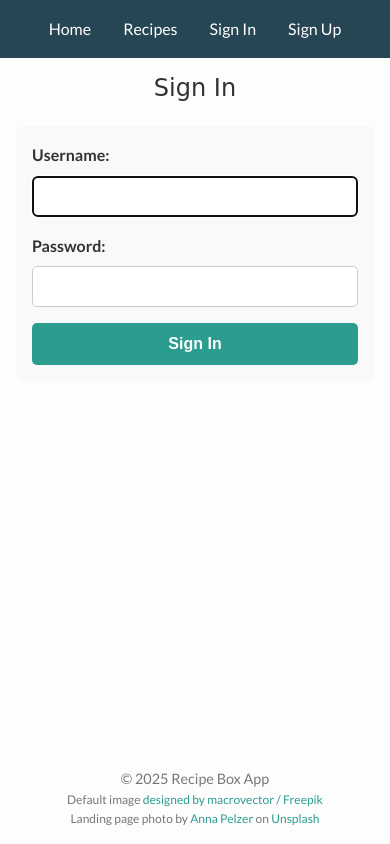
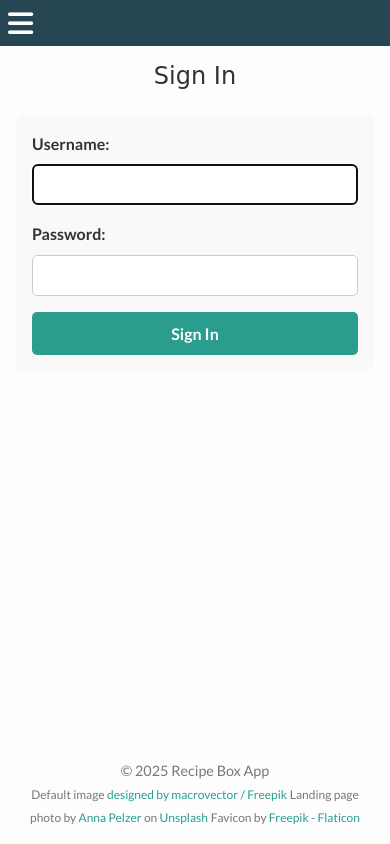
Before and after one commit to abl00mfield/recipe_collection_app, a Django app: page /signin/?next=/collections/1/ in a window 390 px wide. Run offline with Django 5.2, Linux system fonts and the light colour scheme; some web fonts are replaced.

Commit message:
made nav bar responsive by adding hamburger menu

```diff
--- a/main_app/static/css/base.css
+++ b/main_app/static/css/base.css
@@ -93,21 +93,46 @@ nav {
   color: var(--color-white);
 }
 
-nav ul {
-  list-style: none;
-  display: flex;
-  justify-content: center;
-  gap: 2rem;
-  padding: 1rem;
+nav a {
+  color: var(--color-white);
 }
 
 nav a:hover {
   color: var(--color-sand-yellow);
 }
 
-nav a {
-  color: var(--color-white);
+.nav-container {
+  display: flex;
+  justify-content: center;
+  align-items: center;
+  padding: 1rem;
+  /* max-width: 1200px; */
+  width: 100%;
+  margin: 0 auto;
 }
+
+.hamburger {
+  display: none;
+  background: none;
+  border: none;
+  font-size: 1.8rem;
+  color: white;
+  cursor: pointer;
+}
+
+.nav-links {
+  list-style: none;
+  display: flex;
+  gap: 2rem;
+}
+
+/* nav ul {
+  list-style: none;
+  display: flex;
+  justify-content: center;
+  gap: 2rem;
+  padding: 1rem;
+} */
 
 .landing-container {
   display: flex;
@@ -137,17 +162,21 @@ nav a {
   max-width: 600px;
 }
 
-.landing-buttons .btn {
+.btn {
   display: inline-block;
   padding: 0.75rem 1rem;
   font-size: 1rem;
   font-weight: bold;
-  background-color: var(--color-dark-teal);
+  background-color: var(--color-teal-green);
   color: var(--color-white);
   border-radius: 5px;
   text-decoration: none;
   transition: background-color 0.3s ease;
   font-family: "Lato", sans-serif;
+}
+
+.landing-buttons .btn {
+  background-color: var(--color-dark-teal);
 }
 
 .btn:hover {
@@ -258,6 +287,44 @@ footer {
   }
 }
 
+@media (max-width: 920px) {
+  .nav-links {
+    font-size: 0.9rem;
+    text-align: center;
+  }
+}
+
+@media (max-width: 768px) {
+  .hamburger {
+    display: block;
+  }
+  .nav-container {
+    justify-content: flex-start;
+    padding: 0 0 0 0.5rem;
+  }
+  .nav-links {
+    display: none;
+    flex-direction: column;
+    background-color: var(--color-dark-teal);
+    width: 100%;
+    padding: 1rem;
+    position: absolute;
+    top: 45px;
+    left: 0;
+    z-index: 1000;
+    gap: 0;
+  }
+
+  .nav-links.show-nav {
+    display: flex;
+  }
+
+  .nav-links li {
+    text-align: left;
+    padding: 0.5rem 0;
+  }
+}
+
 @media (max-width: 500px) {
   .landing-container {
     gap: 1rem;
--- a/main_app/static/js/main.js
+++ b/main_app/static/js/main.js
@@ -87,4 +87,11 @@ document.addEventListener("DOMContentLoaded", function () {
       }
     });
   }
+
+  const hamburger = document.getElementById("hamburger");
+  const navLinks = document.getElementById("nav-links");
+
+  hamburger.addEventListener("click", () => {
+    navLinks.classList.toggle("show-nav");
+  });
 });
--- a/main_app/templates/base.html
+++ b/main_app/templates/base.html
@@ -6,6 +6,7 @@
   <meta charset="UTF-8">
   <meta name="viewport" content="width=device-width, initial-scale=1.0">
   <link rel="stylesheet" href="{% static 'css/base.css' %}">
+  <link rel="icon" href="{% static 'img/dinner.png' %}" type="image/x-icon">
   <link rel="stylesheet" href="https://cdnjs.cloudflare.com/ajax/libs/font-awesome/6.5.0/css/all.min.css">
   <script defer src="{% static 'js/main.js' %}"></script>
   {% block head %}
@@ -15,7 +16,11 @@
 <body>
 
   <nav>
-    <ul>
+    <div class="nav-container">
+      <div class="hamburger" id="hamburger">
+        <i class="fas fa-bars"></i>
+      </div>
+      <ul class="nav-links" id="nav-links">
         <li><a href="{% url 'landing' %}">Home</a></li>
         <li><a href="{% url 'recipe_list' %}">Recipes</a></li>
         {% if user.is_authenticated %}
@@ -30,7 +35,10 @@
         <li><a href="{% url 'signup' %}">Sign Up</a></li>
         {% endif %}
       </ul>
+    </div>
   </nav>
+
+
   <div id="toast-container" class="toast-container">
     {% for message in messages %}
       <div class="toast {{ message.tags }}">
@@ -47,8 +55,9 @@
   <footer>
     <p>&copy; 2025 Recipe Box App</p>
 
-    <small><p>Default image <a href="http://www.freepik.com">designed by macrovector / Freepik</a></p></small>
-    <small><p>Landing page photo by <a href="https://unsplash.com/@annapelzer?utm_content=creditCopyText&utm_medium=referral&utm_source=unsplash">Anna Pelzer</a> on <a href="https://unsplash.com/photos/bowl-of-vegetable-salads-IGfIGP5ONV0?utm_content=creditCopyText&utm_medium=referral&utm_source=unsplash">Unsplash</a></p></small>
+    <small>Default image <a href="http://www.freepik.com">designed by macrovector / Freepik</a></small>
+    <small>Landing page photo by <a href="https://unsplash.com/@annapelzer?utm_content=creditCopyText&utm_medium=referral&utm_source=unsplash">Anna Pelzer</a> on <a href="https://unsplash.com/photos/bowl-of-vegetable-salads-IGfIGP5ONV0?utm_content=creditCopyText&utm_medium=referral&utm_source=unsplash">Unsplash</a></small>
+    <small>Favicon by <a href="https://www.flaticon.com/free-icons/dinner" title="dinner icons">Freepik - Flaticon</a></small>
 
   </footer>
 
```
Lines whose indentation alone changed are shown as unchanged.
